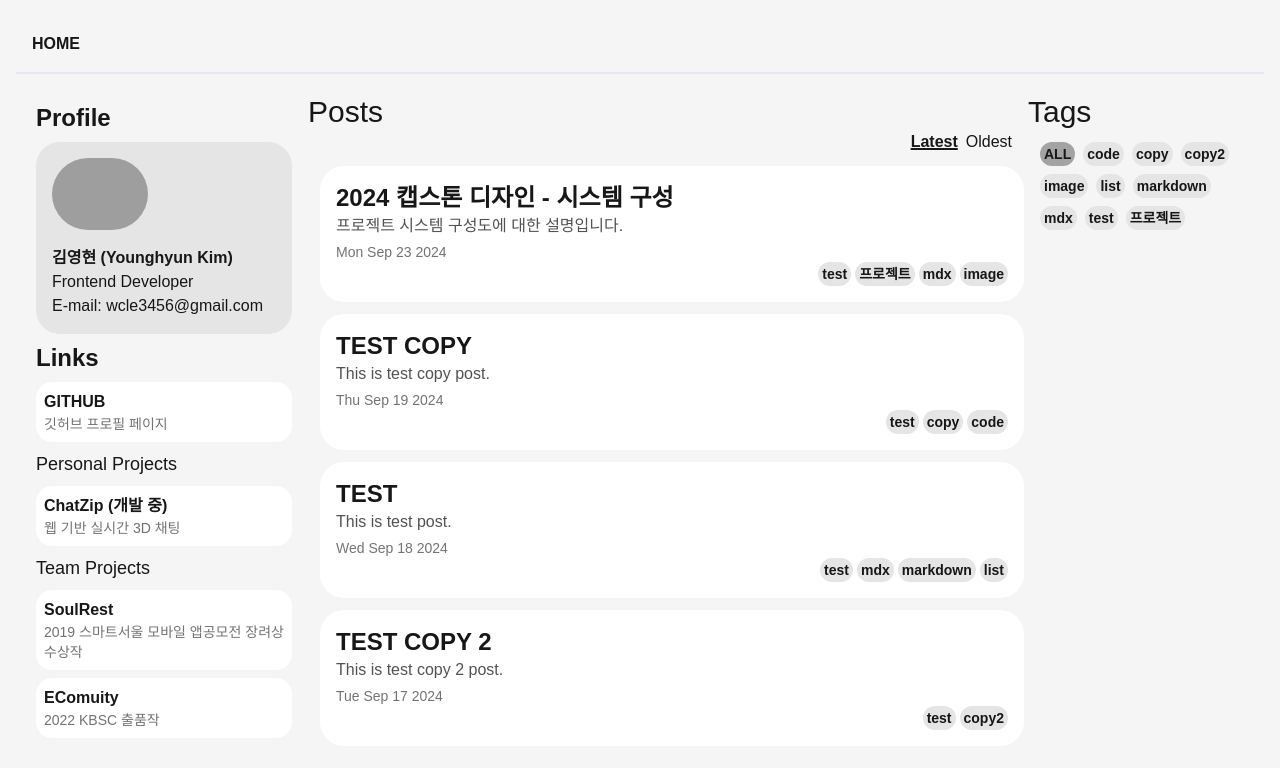
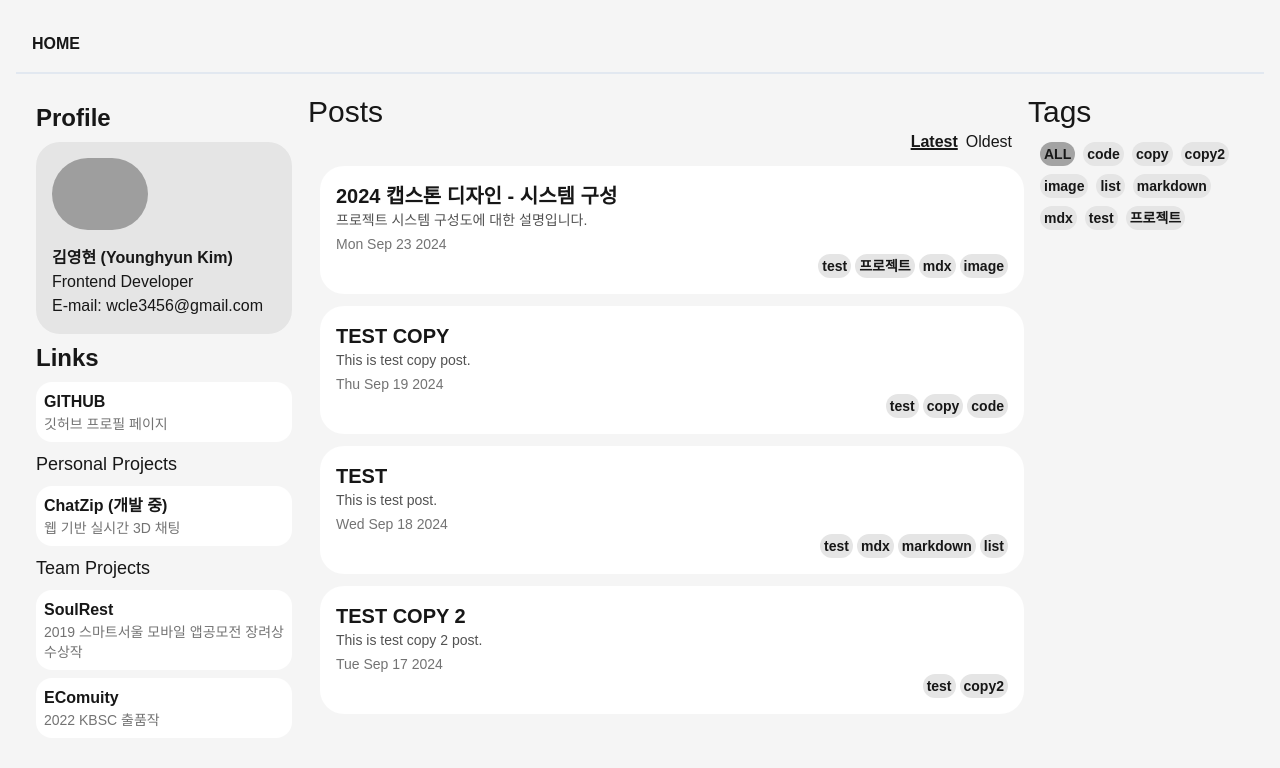
Before and after one commit to rdg1029/rdg1029.github.io, a Next.js app: page / in a window 1280 px wide. Shown: the top 768 px of the page. Built offline with nearby package versions, Linux system fonts and the light colour scheme; grey boxes are pictures that could not be loaded.

Commit message:
Update post-item.tsx : Edit css

```diff
--- a/src/components/post-item.tsx
+++ b/src/components/post-item.tsx
@@ -8,11 +8,11 @@ type Props = {
 export default function PostItem({data, onClick}: Props) {
     return (
         <button
-            className='flex flex-col bg-white hover:bg-neutral-50 rounded-3xl hover:shadow-md p-4 m-3 w-full'
+            className='flex flex-col text-left bg-white hover:bg-neutral-50 rounded-3xl hover:shadow-md p-4 m-3 w-full'
             onClick={onClick}
         >
-            <p className='text-2xl font-semibold'>{data.title}</p>
-            <p className='text-neutral-600 mb-1'>{data.description}</p>
+            <p className='text-xl font-semibold justify-content-start'>{data.title}</p>
+            <p className='text-sm text-neutral-600 mb-1'>{data.description}</p>
             <p className='text-sm text-neutral-500 font-thin'>{new Date(data.date).toDateString()}</p>
             <div className='flex flex-row justify-end gap-x-1 w-full'>{data.tag.map((tagName, idx) => <p className='rounded-xl bg-neutral-200 text-sm font-semibold py-0.5 px-1' key={idx}>{tagName}</p>)}</div>
         </button>
```
